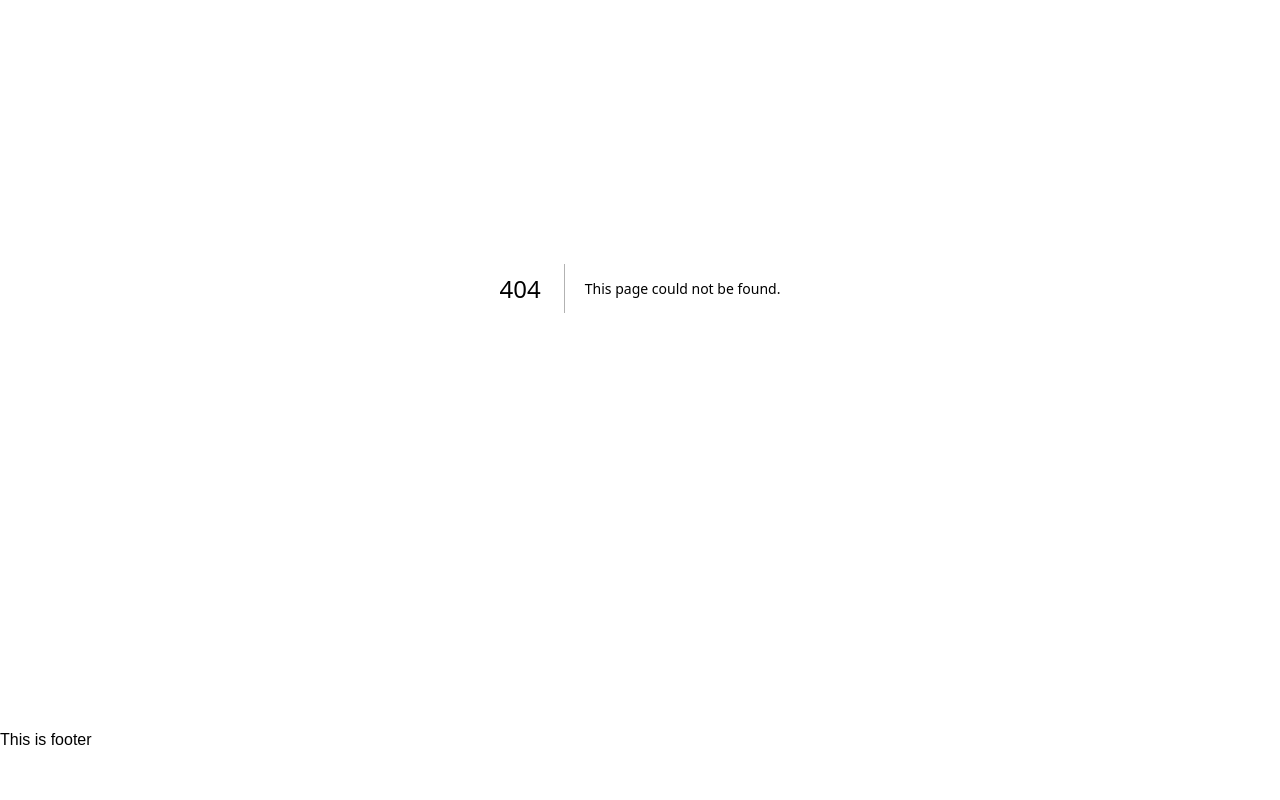
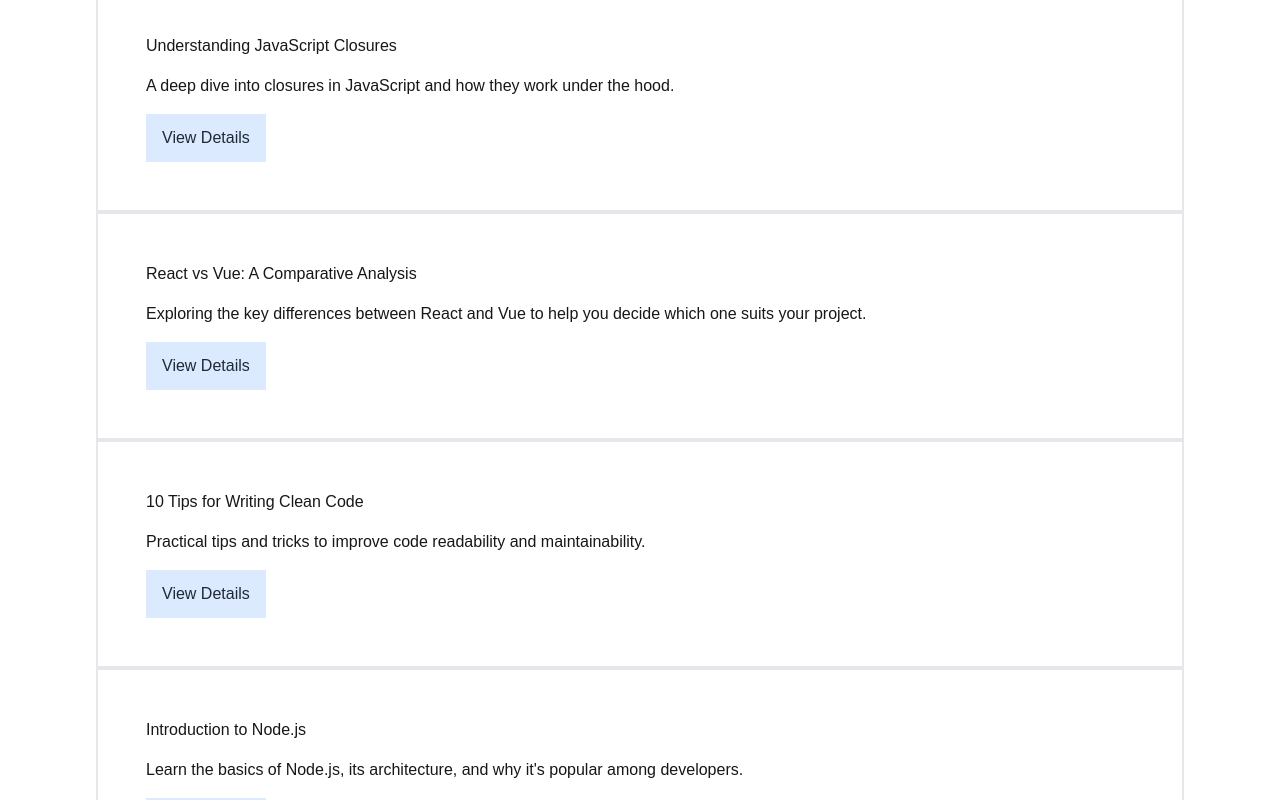
Before and after one commit to sakil470004/next-hero, a Next.js app: page /blogs in a window 1280 px wide. Before the commit this address had no page. Shown: the part 240-1040 px from the top of the page. Before the commit the page ends 992 px from the top, so only its background shows below. Built offline with nearby package versions, Linux system fonts and the light colour scheme.

Commit message:
finished video 6

```diff
--- /dev/null
+++ b/src/app/about/history/page.js
@@ -0,0 +1,12 @@
+import Link from 'next/link'
+import React from 'react'
+
+export default function page() {
+  return (
+    <div>This is history
+
+    <br />
+    <Link href={'/about/history/vision'}>Vision</Link>
+    </div>
+  )
+}
--- /dev/null
+++ b/src/app/about/history/vision/page.js
@@ -0,0 +1,7 @@
+import React from 'react'
+
+export default function page() {
+  return (
+    <div>This is vision</div>
+  )
+}
--- /dev/null
+++ b/src/app/about/mission/page.js
@@ -0,0 +1,7 @@
+import React from 'react'
+
+export default function page() {
+  return (
+    <div>This is Mission Page</div>
+  )
+}
--- /dev/null
+++ b/src/app/blogs/[slug]/page.js
@@ -0,0 +1,50 @@
+"use client"
+import React, { use } from "react";
+
+
+ function page({params}) {
+  // console.log(params?.slug)
+  const blogs = [
+    {
+      id: 1,
+      title: "Understanding JavaScript Closures",
+      description: "A deep dive into closures in JavaScript and how they work under the hood."
+    },
+    {
+      id: 2,
+      title: "React vs Vue: A Comparative Analysis",
+      description: "Exploring the key differences between React and Vue to help you decide which one suits your project."
+    },
+    {
+      id: 3,
+      title: "10 Tips for Writing Clean Code",
+      description: "Practical tips and tricks to improve code readability and maintainability."
+    },
+    {
+      id: 4,
+      title: "Introduction to Node.js",
+      description: "Learn the basics of Node.js, its architecture, and why it's popular among developers."
+    },
+    {
+      id: 5,
+      title: "Mastering Flexbox in CSS",
+      description: "A comprehensive guide to mastering Flexbox for modern web layout design."
+    }
+  ];
+  const { slug } = use(params);
+  console.log(slug)
+  const singleBlog= blogs.find( item=>item?.id==slug)
+  // console.log(singleBlog)
+    return (
+    <div className='h-screen'>
+        Details
+        <div className='p-12 border-2 space-y-4'>
+          <p>{singleBlog?.title}</p>
+          <p>{singleBlog?.description}</p>
+
+        </div>
+    </div>
+  )
+}
+
+export default page
--- /dev/null
+++ b/src/app/blogs/page.js
@@ -0,0 +1,49 @@
+import Link from 'next/link';
+import React from 'react'
+
+function page() {
+  const blogs = [
+    {
+      id: 1,
+      title: "Understanding JavaScript Closures",
+      description: "A deep dive into closures in JavaScript and how they work under the hood."
+    },
+    {
+      id: 2,
+      title: "React vs Vue: A Comparative Analysis",
+      description: "Exploring the key differences between React and Vue to help you decide which one suits your project."
+    },
+    {
+      id: 3,
+      title: "10 Tips for Writing Clean Code",
+      description: "Practical tips and tricks to improve code readability and maintainability."
+    },
+    {
+      id: 4,
+      title: "Introduction to Node.js",
+      description: "Learn the basics of Node.js, its architecture, and why it's popular among developers."
+    },
+    {
+      id: 5,
+      title: "Mastering Flexbox in CSS",
+      description: "A comprehensive guide to mastering Flexbox for modern web layout design."
+    }
+  ];
+
+  return (
+    <div className='p-24 '>
+       {
+        blogs.map(item=><div className='p-12 border-2 space-y-4' key={item.id}>
+          <p>{item?.title}</p>
+          <p>{item?.description}</p>
+          <button className='bg-blue-100 border-1 px-4 py-3 text-gray-800'>
+            <Link href={`/blogs/${item?.id}`}>View Details</Link>
+          </button>
+        </div>)
+       }
+       <Link href={'/blogs/specialblog'}>Special Blog</Link>
+    </div>
+  )
+}
+
+export default page
--- /dev/null
+++ b/src/app/blogs/specialblog/page.js
@@ -0,0 +1,9 @@
+import React from 'react'
+
+function page() {
+  return (
+    <div>this is spceal blog</div>
+  )
+}
+
+export default page
--- a/src/app/layout.js
+++ b/src/app/layout.js
@@ -23,11 +23,11 @@ export default function RootLayout({ children }) {
       <body
         className={`${geistSans.variable} ${geistMono.variable} antialiased`}
       >
-      <Navbar/>
-     <div className="my-10">
-     {children}
-     </div>
-        <footer>
+        <Navbar />
+        <div className="my-10">
+          {children}
+        </div>
+        <footer className="bg-blue-200 text-gray-800 text-center p-12">
           This is footer
         </footer>
       </body>
--- a/src/components/AboutContents.jsx
+++ b/src/components/AboutContents.jsx
@@ -1,8 +1,12 @@
+import Link from 'next/link'
 import React from 'react'
 
 function AboutContents() {
   return (
-    <div>This is about content</div>
+    <div className='space-x-4'>
+        <Link href={'/about/history'}>History</Link>
+        <Link href={'/about/mission'}>Mission</Link>
+    </div>
   )
 }
 
--- a/src/components/Navbar.jsx
+++ b/src/components/Navbar.jsx
@@ -10,6 +10,10 @@ function Navbar() {
         {
             title:"Home",
             path:'/',
+        },
+        {
+            title:"Blogs",
+            path:'/blogs',
         },
         {
             title:"Contacts",
```
